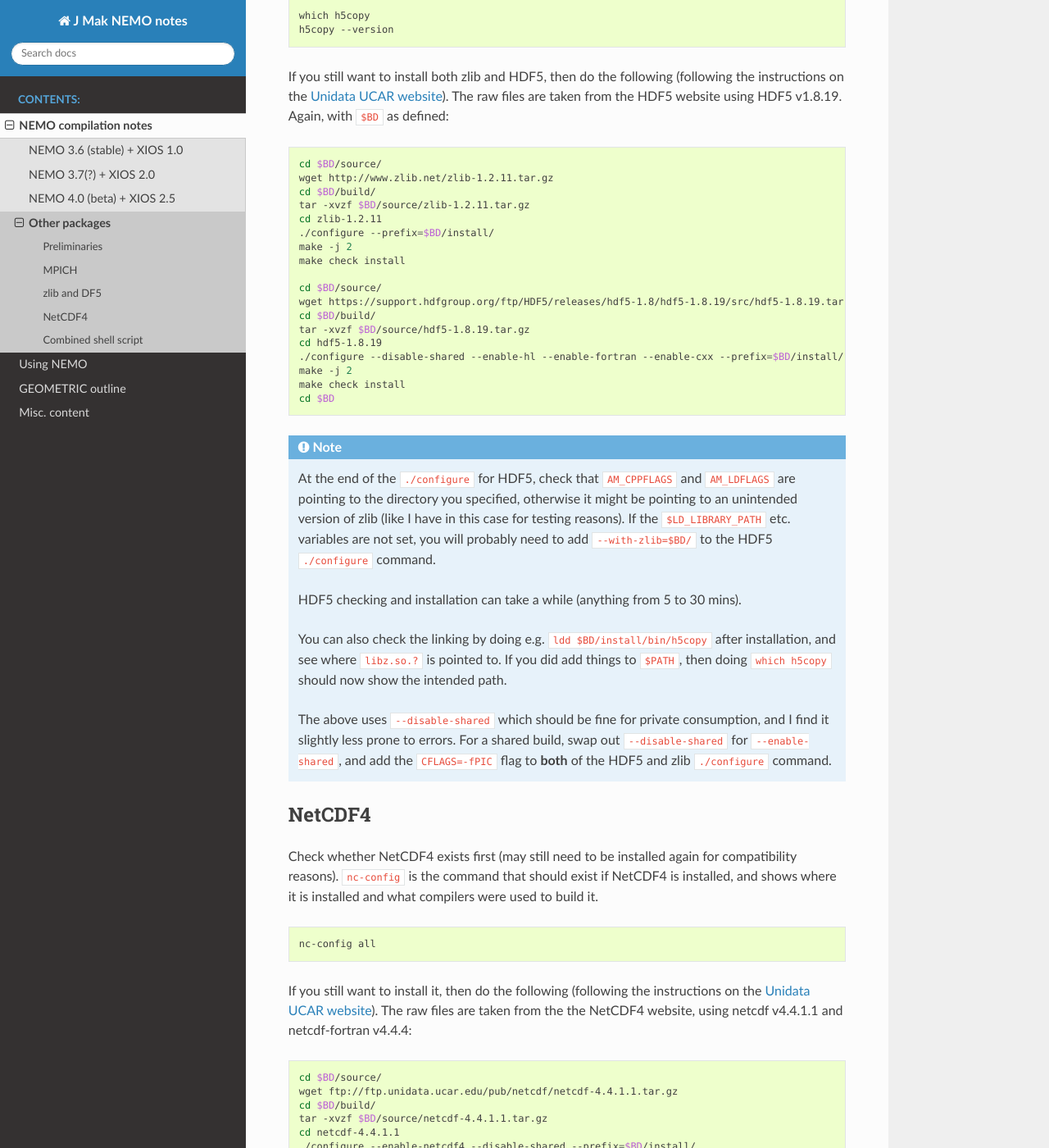
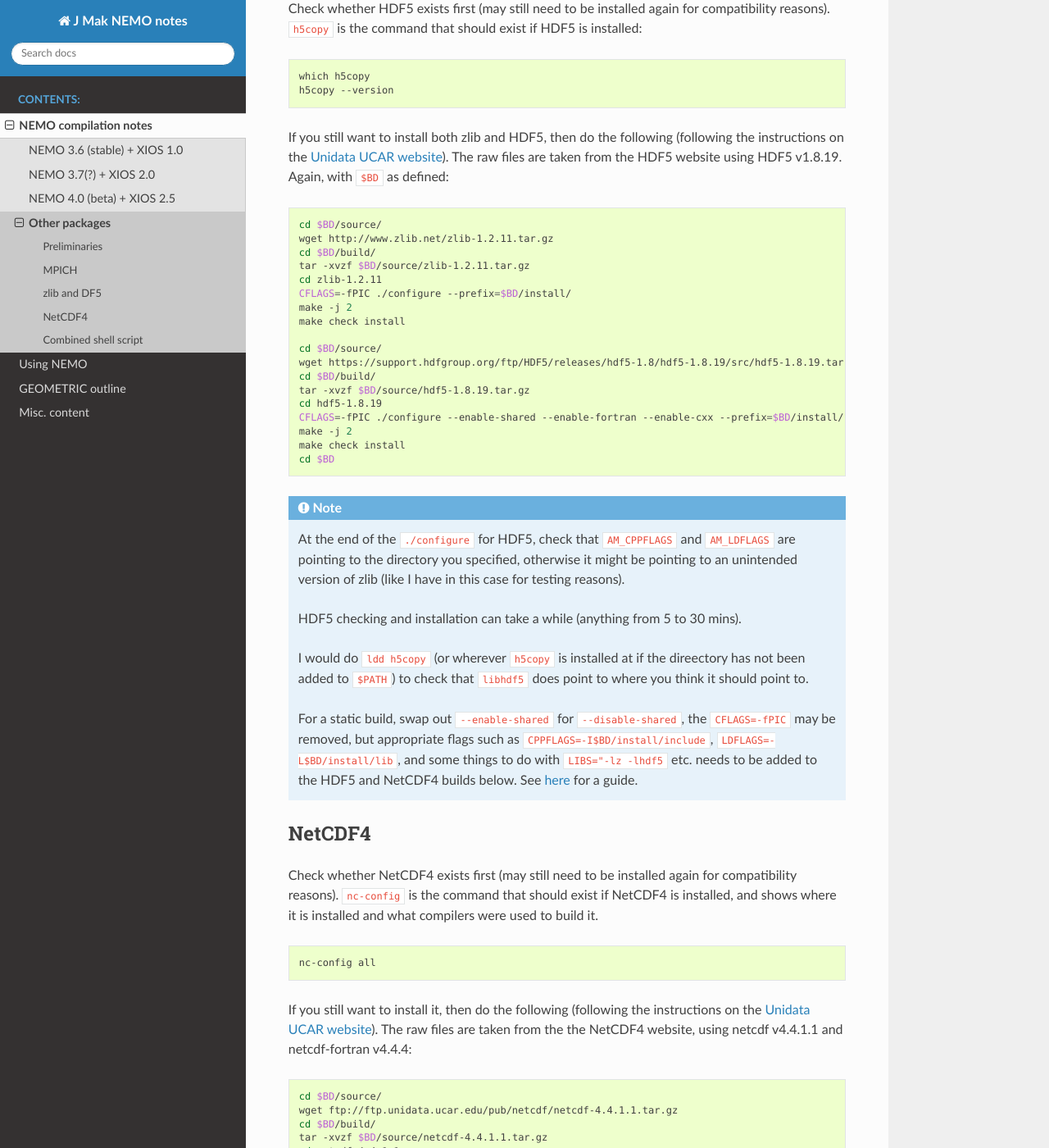
Before and after one commit to julianmak/NEMO-related, a Sphinx documentation site: the page built from docs/compilation_notes/packages.rst, in a window 1280 px wide and 1400 px high, scrolled down 3413 px. Shown: the whole window at 82% size. Built offline with Sphinx 7.4.7 and the Read the Docs theme 2.0.0, drawn with Linux system fonts in a browser that asks for light colours; some of the changed text lies outside the part shown.

Commit message:
reverted instructions to shared libraries

```diff
--- a/docs/compilation_notes/packages.rst
+++ b/docs/compilation_notes/packages.rst
@@ -64,9 +64,13 @@ file containing the following:
 
 Set this by doing ``source extra_variables``, and upon closing the terminal the
 variables will be flushed. Some of these may want to be added to ``~/.bashrc``
-for convenience. If the variables are not set then additional variables and
-flags will need to be provided for ``./configure`` to tell the program to look
-at the right places.
+for convenience. The instructions below attempts to build shared rather than
+static libraries, and somewhat depends ``LD_LIBRARY_PATH`` variable being set
+(with the added bonus that the ``ldd`` command provides an extra check whether
+the correct libraries are being called). Suggestions on how to build the
+packages without setting ``LD_LIBRARY_PATH`` or build static packages are given
+below (using ``LD_LIBRARY_PATH`` can be dangerous, see e.g., `here
+<http://xahlee.info/UnixResource_dir/_/ldpath.html>`_).
 
 .. note::
 
@@ -188,7 +192,7 @@ The raw files are taken from the HDF5 website using HDF5 v1.8.19. Again, with
   cd $BD/build/
   tar -xvzf $BD/source/zlib-1.2.11.tar.gz
   cd zlib-1.2.11
-  ./configure --prefix=$BD/install/
+  CFLAGS=-fPIC ./configure --prefix=$BD/install/
   make -j 2
   make check install
 
@@ -197,7 +201,7 @@ The raw files are taken from the HDF5 website using HDF5 v1.8.19. Again, with
   cd $BD/build/
   tar -xvzf $BD/source/hdf5-1.8.19.tar.gz
   cd hdf5-1.8.19
-  ./configure --disable-shared --enable-hl --enable-fortran --enable-cxx --prefix=$BD/install/
+  CFLAGS=-fPIC ./configure --enable-shared --enable-fortran --enable-cxx --prefix=$BD/install/
   make -j 2
   make check install
   cd $BD
@@ -207,22 +211,21 @@ The raw files are taken from the HDF5 website using HDF5 v1.8.19. Again, with
   At the end of the ``./configure`` for HDF5, check that ``AM_CPPFLAGS`` and
   ``AM_LDFLAGS`` are pointing to the directory you specified, otherwise it might
   be pointing to an unintended version of zlib (like I have in this case for
-  testing reasons). If the ``$LD_LIBRARY_PATH`` etc. variables are not set, you
-  will probably need to add ``--with-zlib=$BD/`` to the HDF5 ``./configure``
-  command.
+  testing reasons).
 
   HDF5 checking and installation can take a while (anything from 5 to 30 mins).
 
-  You can also check the linking by doing e.g. ``ldd $BD/install/bin/h5copy``
-  after installation, and see where ``libz.so.?`` is pointed to. If you did add
-  things to ``$PATH``, then doing ``which h5copy`` should now show the intended
-  path.
+  I would do ``ldd h5copy`` (or wherever ``h5copy`` is installed at if the
+  direectory has not been added to ``$PATH``) to check that ``libhdf5`` does
+  point to where you think it should point to.
 
-  The above uses ``--disable-shared`` which should be fine for private
-  consumption, and I find it slightly less prone to errors. For a shared build,
-  swap out ``--disable-shared`` for ``--enable-shared``, and add the
-  ``CFLAGS=-fPIC`` flag to **both** of the HDF5 and zlib ``./configure``
-  command.
+  For a static build, swap out ``--enable-shared`` for
+  ``--disable-shared``, the ``CFLAGS=-fPIC`` may be removed, but appropriate
+  flags such as ``CPPFLAGS=-I$BD/install/include``,
+  ``LDFLAGS=-L$BD/install/lib``, and some things to do with ``LIBS="-lz -lhdf5``
+  etc. needs to be added to the HDF5 and NetCDF4 builds below. See `here
+  <https://www.unidata.ucar.edu/software/netcdf/docs/building_netcdf_fortran.html>`_
+  for a guide.
 
 NetCDF4
 -------
@@ -249,7 +252,7 @@ netcdf-fortran v4.4.4:
   cd $BD/build/
   tar -xvzf $BD/source/netcdf-4.4.1.1.tar.gz
   cd netcdf-4.4.1.1
-  ./configure --enable-netcdf4 --disable-shared --prefix=$BD/install/
+  ./configure --enable-netcdf4 --enable-shared --prefix=$BD/install/
   make -j 2
   make check install
 
@@ -258,29 +261,35 @@ netcdf-fortran v4.4.4:
   cd $BD/build/
   tar -xvzf $BD/source/netcdf-fortran-4.4.4.tar.gz
   cd netcdf-fortran-4.4.4
-  ./configure --disable-shared --prefix=$BD/install/
+  ./configure --enable-shared --prefix=$BD/install/
   make -j 2
   make check install
   cd $BD
 
 .. note::
 
+  NetCDF4 checking and installation can take a while (anything from 5 to 30
+  mins).
+
+  I would do ``ldd ncdump`` (or wherever ``ncdump`` was installed if the
+  directory has not been added to ``$PATH``) and check that ``libnetcdf``,
+  ``libhdf5`` and ``libz`` really does point to where you think it should point
+  to.
+
   I had a problem with not having the m4 package, which I just installed as the
   installation commands above, with the binaries found from ``wget
   ftp://ftp.gnu.org/gnu/m4/m4-1.4.10.tar.gz``.
 
-  NetCDF4 checking and installation can take a while (anything from 5 to 30
-  mins).
-
   Do the ``ldd`` and ``which`` commands to check which things are being pointed
   to. If the HDF5 and zlib libraries are not pointed to correctly, then consider
   manually adding the flags ``CPPFLAGS=-I$BD/install/include
-  LDFLAGS=-L$BD/install/lib`` to the ``./configure`` commands.
+  LDFLAGS=-L$BD/install/lib`` to the ``./configure`` commands. These variables
+  along with ``LIBS`` need to be specified when building a static build as well
+  (replacing the appropriate flags).
 
-  For shared libraries, replace ``--disable-shared`` with ``--enabled-shared``.
-
-This should be it! Try ``./install/bin/nc-config --all`` to see where everything
-is configured. The things in ``build/`` and ``source/`` may now be deleted.
+This should be it! Try ``./install/bin/nc-config --all`` and/or
+``./install/bin/nf-config --all`` to see where everything is configured. The
+things in ``build/`` and ``source/`` may now be deleted.
 
 Combined shell script
 ---------------------
```
Also changed, not shown: 1 other file.
